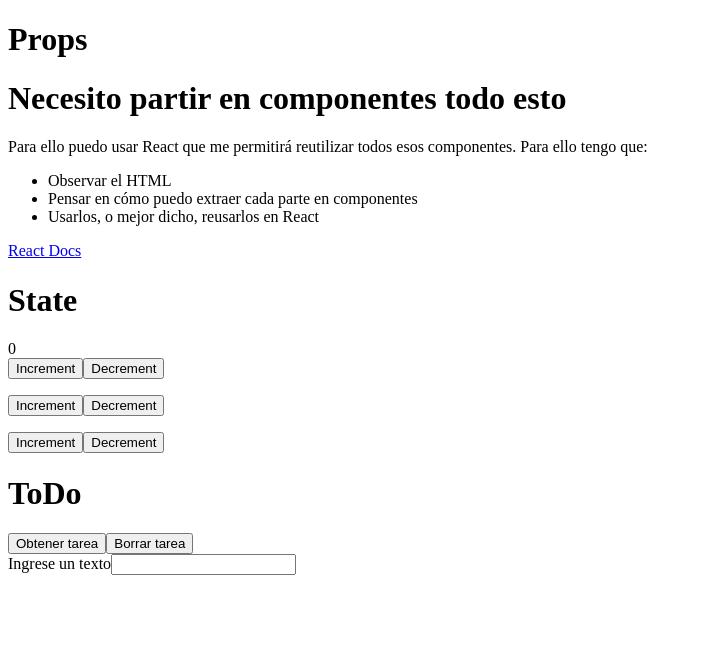
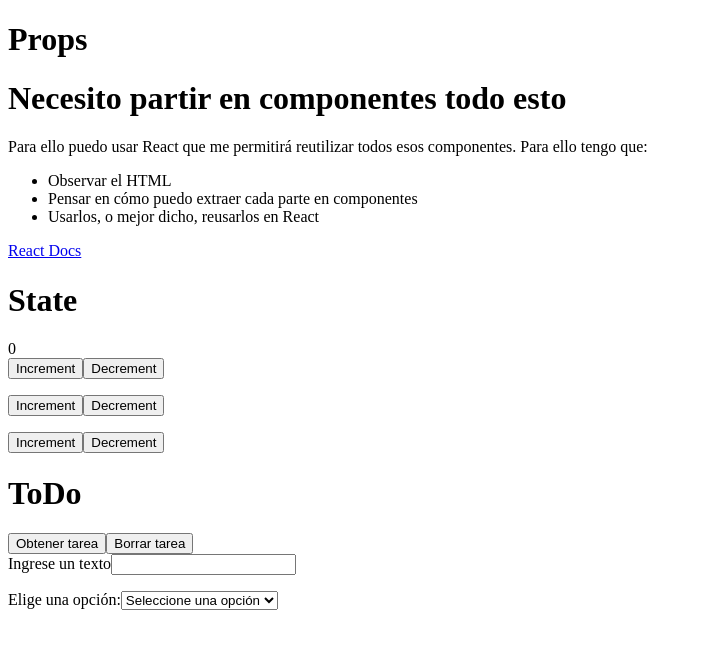
Before and after one commit to labmiracle/Nicolas-Fontana, a React (Vite) app in the folder React/: page / in a window 1280 px wide. Shown: the top 648 px of the page, without its empty margins (0-702 px from the left). Built offline with nearby package versions, Linux system fonts and the light colour scheme.

Commit message:
Exercise of events finished

```diff
--- a/React/src/Components/Events/Select/index.tsx
+++ b/React/src/Components/Events/Select/index.tsx
@@ -0,0 +1,21 @@
+import { useId, useState } from "react";
+
+function Select() {
+    const [option, setOption] = useState("");
+    const optionSelectId = useId();
+    return (
+        <>
+            <label htmlFor={optionSelectId}>Elige una opción:</label>
+            <select name="selectedOption" id={optionSelectId} defaultValue="" onChange={e => setOption(e.target.value)}>
+                <option value="" disabled>
+                    Seleccione una opción
+                </option>
+                <option value="Option 1">Option 1</option>
+                <option value="Option 2">Option 2</option>
+                <option value="Option 3">Option 3</option>
+            </select>
+            <p>{option ? "Opción seleccionada: " + option : ""}</p>
+        </>
+    );
+}
+export default Select;
--- a/React/src/Components/Events/index.tsx
+++ b/React/src/Components/Events/index.tsx
@@ -1,11 +1,13 @@
 import Input from "./Input";
 import ToDo from "./ToDo";
+import Select from "./Select";
 
 function Events() {
     return (
         <>
             <ToDo />
             <Input />
+            <Select />
         </>
     );
 }
```
